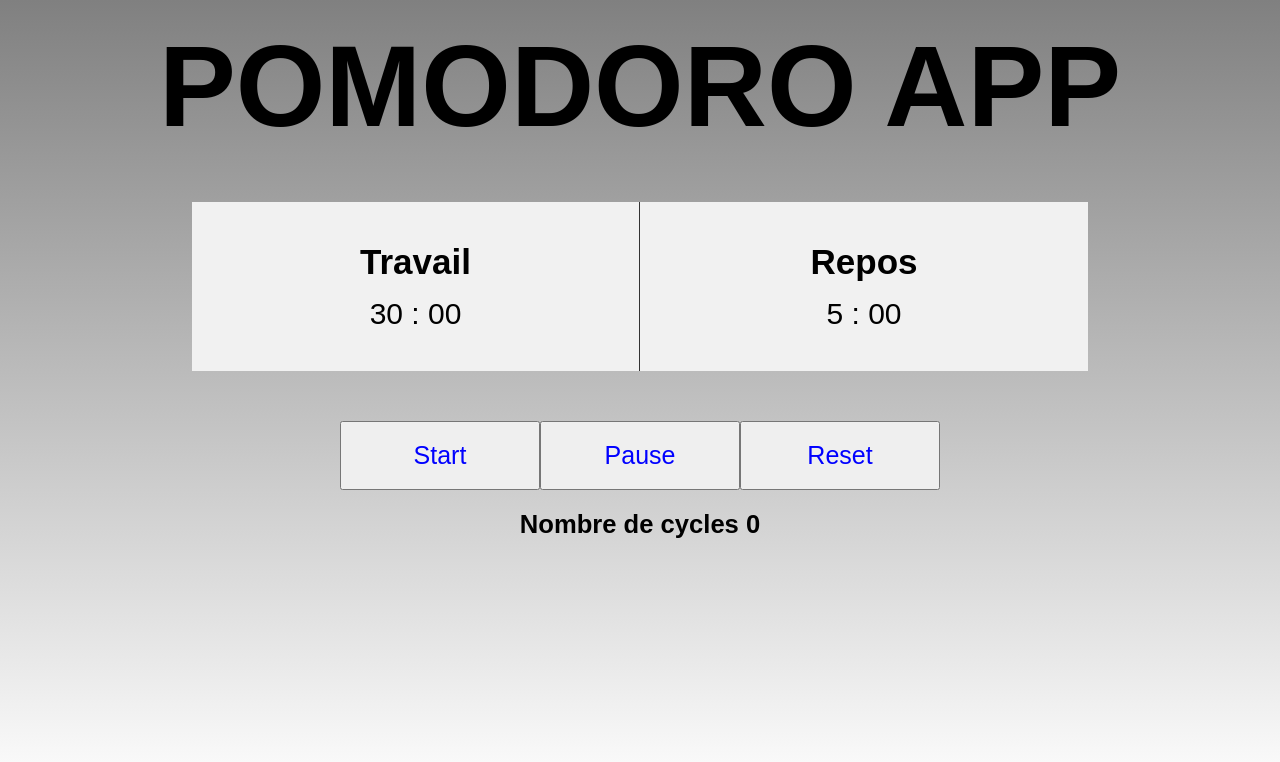
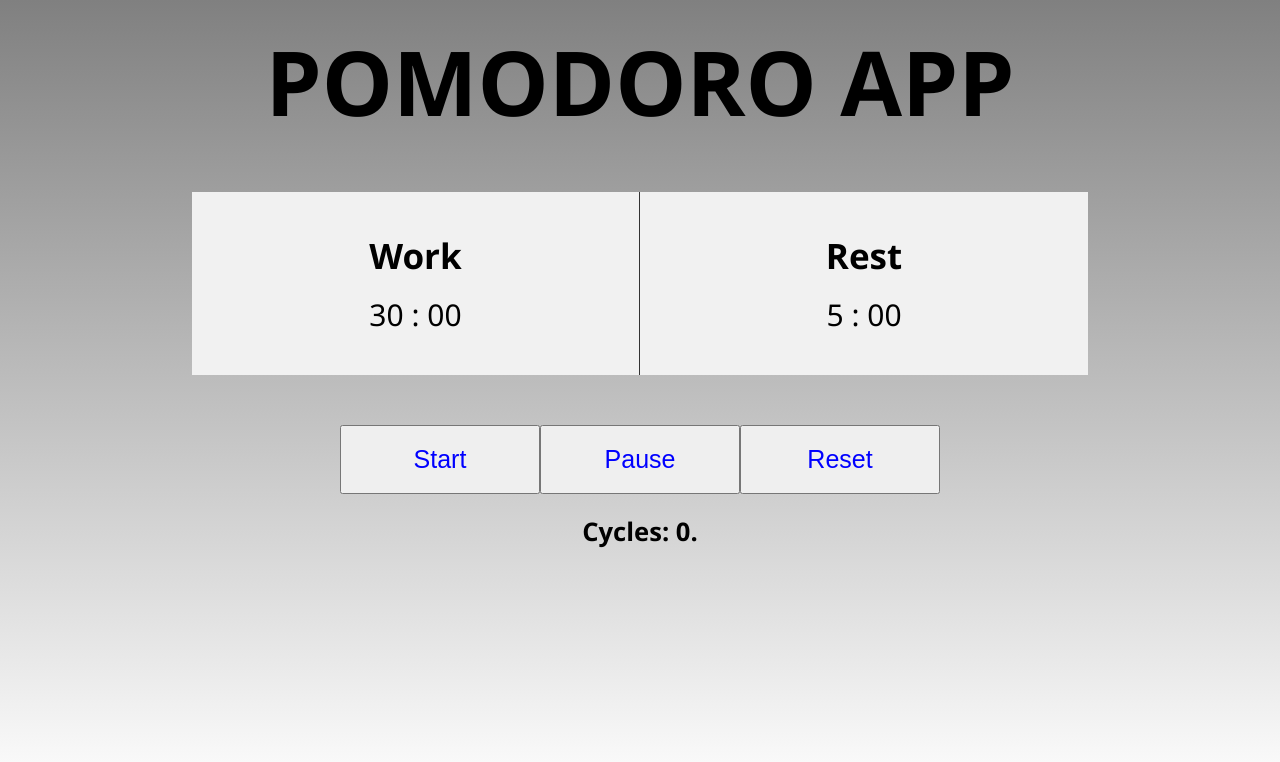
Before and after one commit to Jean-Noel-Esc/pomodoroApp, a plain HTML site: page index.html in a window 1280 px wide. Drawn offline with Linux system fonts and the light colour scheme.

Commit message:
Modif css / go live / set up pic in the read me

```diff
--- a/app.js
+++ b/app.js
@@ -10,7 +10,7 @@ let tempsInitial = 1800;
 let tempsDeRepos = 300;
 let pause = false;
 let nbDeCycles = 0;
-cycles.innerText = `Nombre de cycles ${ nbDeCycles }`;
+cycles.innerText = `Cycles: ${ nbDeCycles }.`;
 
 affichageTravail.innerText = `${Math.trunc(tempsInitial/60)} : ${
     (tempsInitial % 60 < 10) ? `0${tempsInitial % 60}` : tempsInitial % 60}`;
--- a/index.html
+++ b/index.html
@@ -11,11 +11,11 @@
     <h1>POMODORO APP</h1>
     <div class="affichage">
         <div class="bloc travail">
-            <p>Travail</p>
+            <p>Work</p>
             <p class="affichageT"></p>
         </div>
         <div class="bloc pause">
-            <p>Repos</p>
+            <p>Rest</p>
             <p class="affichageR"></p>
         </div>
     </div>
--- a/style.css
+++ b/style.css
@@ -13,12 +13,15 @@ body {
     background-repeat: no-repeat;
     background-attachment: fixed;
     background: linear-gradient(grey, white);
-    font-family: Arial, Helvetica, sans-serif;
+    /* font-family: Arial, Helvetica, sans-serif; */
+    font-family: 'Segoe UI', Tahoma, Geneva, Verdana, sans-serif;
+
+
 }
 
 h1 {
     text-align: center;
-    font-size: 9vw;
+    font-size: 7vw;
     margin: 20px 0px;
     /*background: -webkit-linear-gradient( black, white);
     -webkit-background-clip: text;
```
